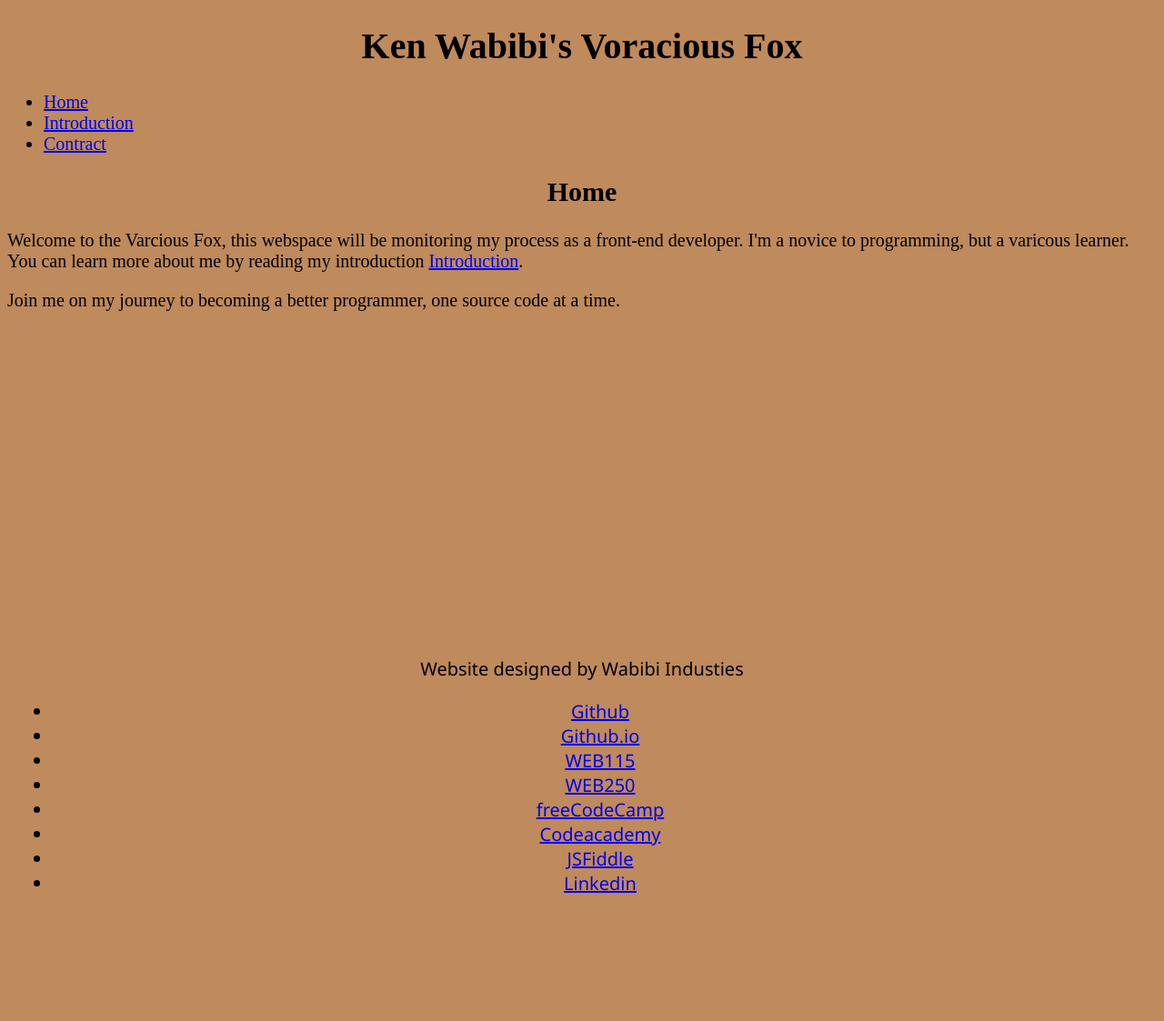
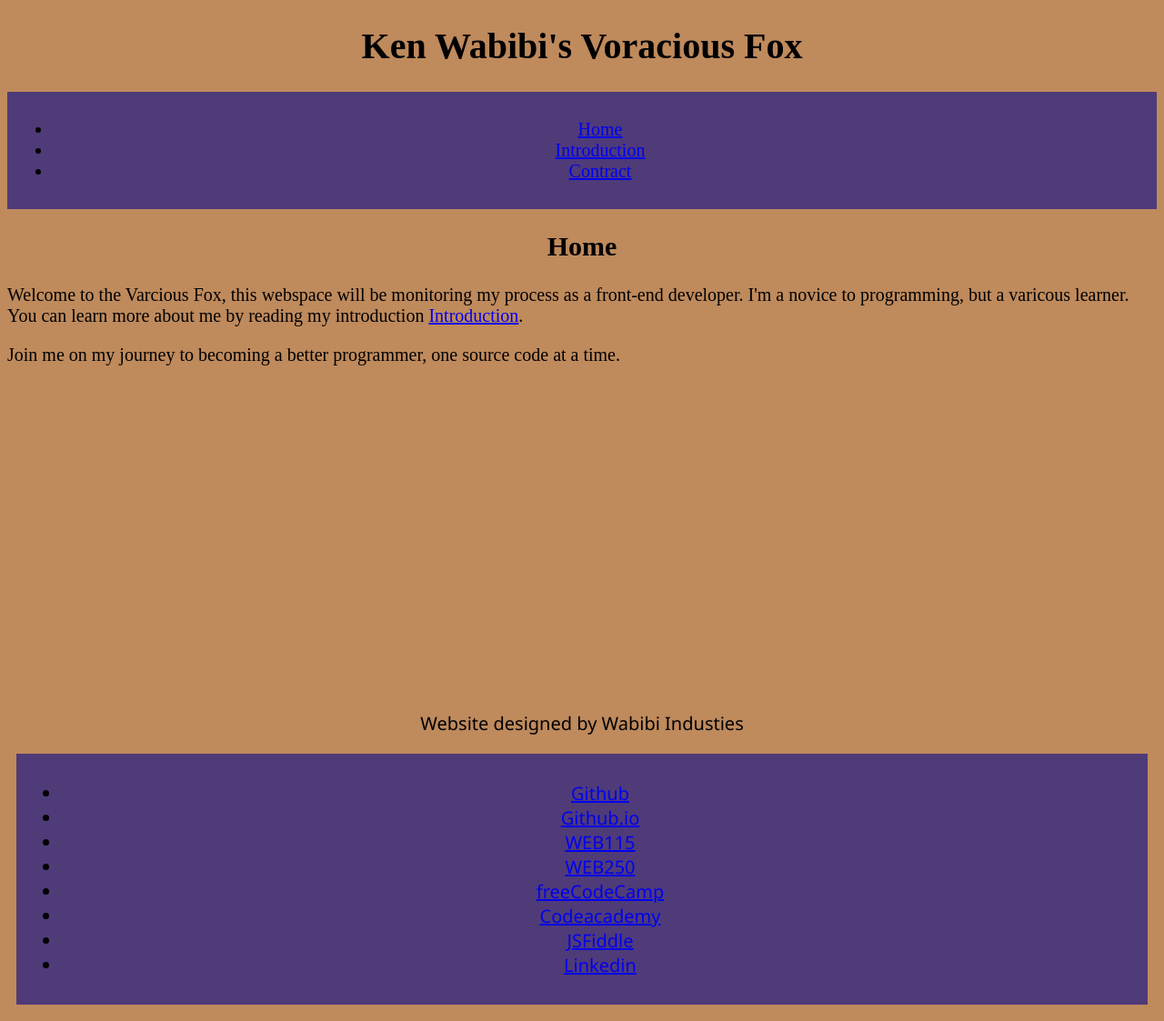
Before and after one commit to KenLWabibi/KenLWabibi.github.io, a PHP site: page / in a window 1280 px wide. Shown: the whole page at 91% size. Before the commit the page ends 982 px from the top, so only its background shows below. Run offline with PHP 8.4, Linux system fonts and the light colour scheme.

Commit message:
Update VF_layout1.css

```diff
--- a/VF_layout1.css
+++ b/VF_layout1.css
@@ -9,7 +9,11 @@
 	Date: 18Jan24
    =============================================
 */
-
+nav {
+    background-color: #4f3b78;
+    padding: 10px;
+    text-align: center;
+}
 html, body {
 /* Increase font size for desktop */
 	font-size: 20px;
```
